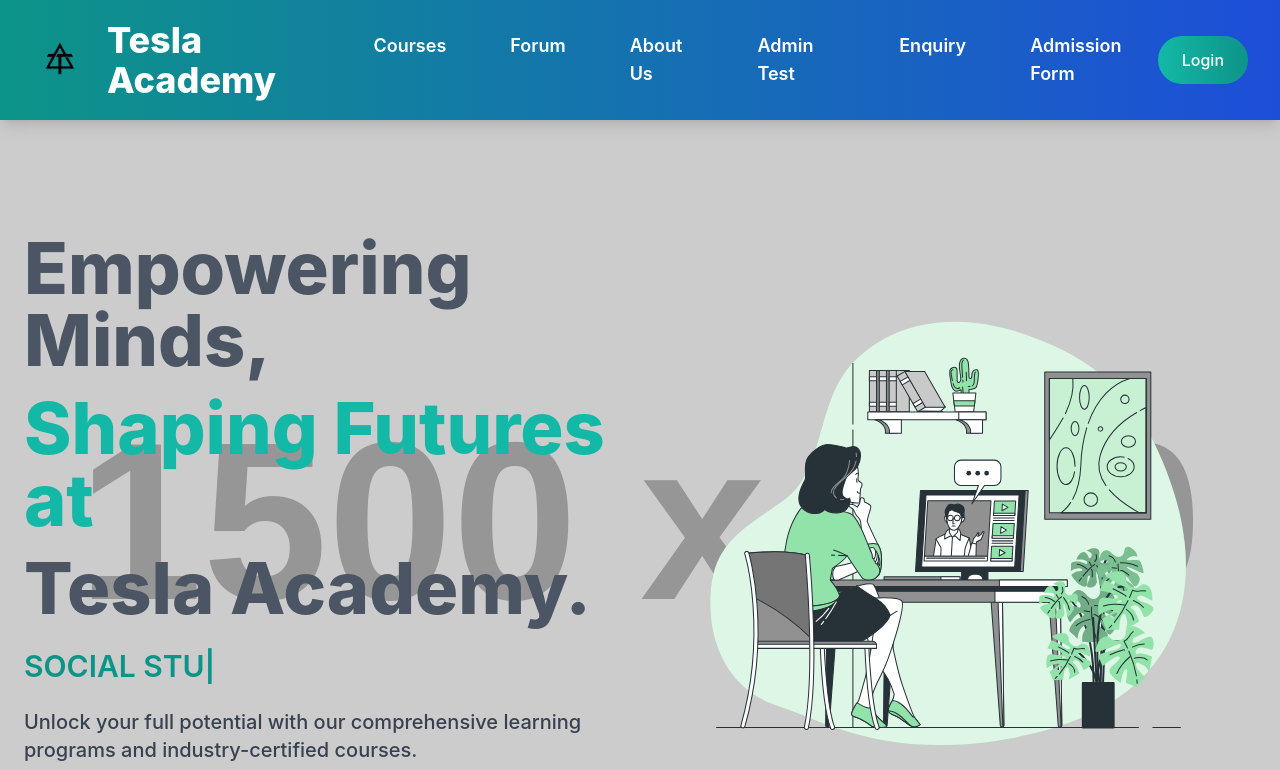
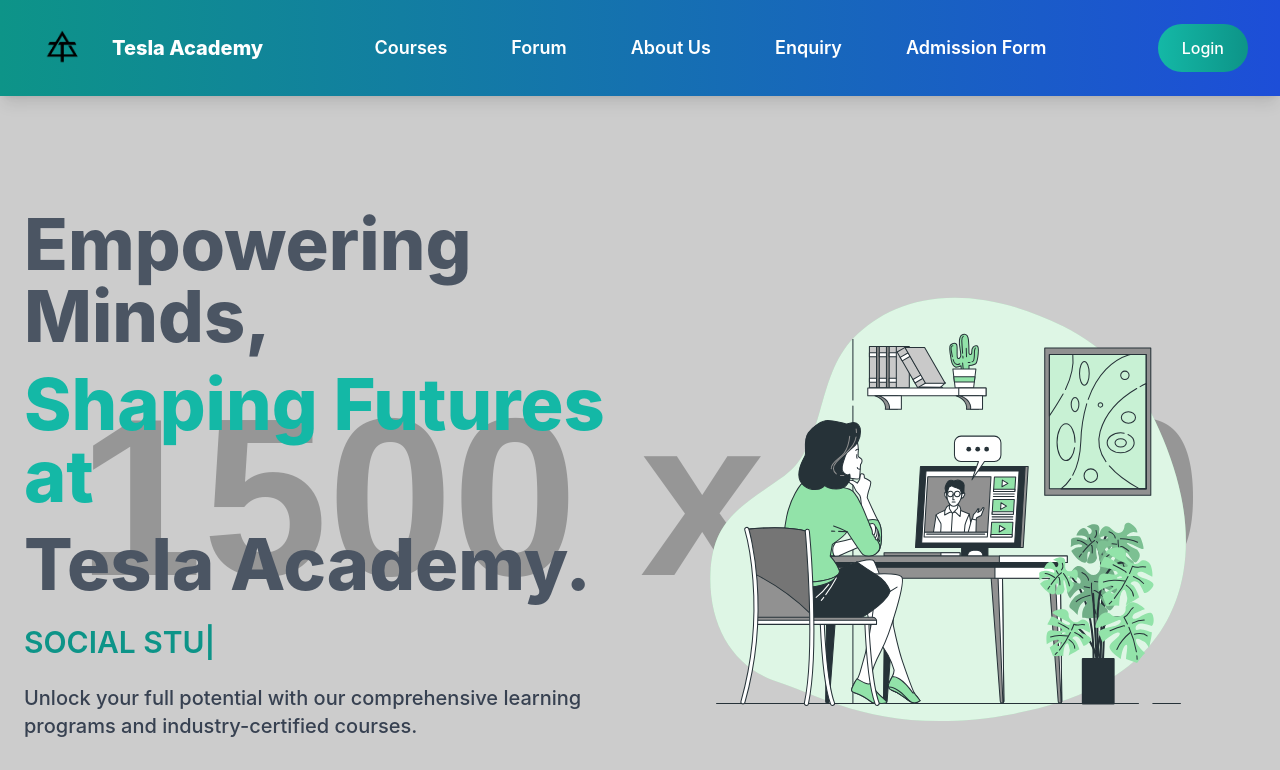
Before and after one commit to DineshDGaikwad/Tesla_Frontend, a React (Create React App) app: page / in a window 1280 px wide. Shown: the top 770 px of the page. Built offline with nearby package versions, Linux system fonts and the light colour scheme.

Commit message:
Update NavBar.jsx

```diff
--- a/src/components/NavBar.jsx
+++ b/src/components/NavBar.jsx
@@ -22,7 +22,7 @@ const NavBar = () => {
           />
         </Link>
         <Link to="/">
-          <p className="font-extrabold text-white text-3xl md:text-4xl">Tesla Academy</p>
+          <p className="font-extrabold text-white text-xl md:text-xl">Tesla Academy</p>
         </Link>
       </div>
 
@@ -37,9 +37,9 @@ const NavBar = () => {
         <li className="p-4 hover:text-teal-200 transition duration-300">
           <Link to="/aboutus">About Us</Link>
         </li>
-        <li className="p-4 hover:text-teal-200 transition duration-300">
+        {/* <li className="p-4 hover:text-teal-200 transition duration-300">
           <Link to="/admin">Admin Test</Link>
-        </li>
+        </li> */}
         <li className="p-4 hover:text-teal-200 transition duration-300">
           <Link to="/enquiry">Enquiry</Link>
         </li>
@@ -65,9 +65,8 @@ const NavBar = () => {
 
       {/* Mobile Menu */}
       <div
-        className={`fixed top-0 left-0 w-2/4 h-full bg-gradient-to-br from-teal-700 to-blue-600 text-white z-50 transform ${
-          nav ? "translate-x-0" : "-translate-x-full"
-        } transition-transform duration-500`}
+        className={`fixed top-0 left-0 w-2/4 h-full bg-gradient-to-br from-teal-700 to-blue-600 text-white z-50 transform ${nav ? "translate-x-0" : "-translate-x-full"
+          } transition-transform duration-500`}
       >
         <div className="flex flex-col items-center justify-center h-full space-y-8 text-2xl font-semibold">
           <Link
```
